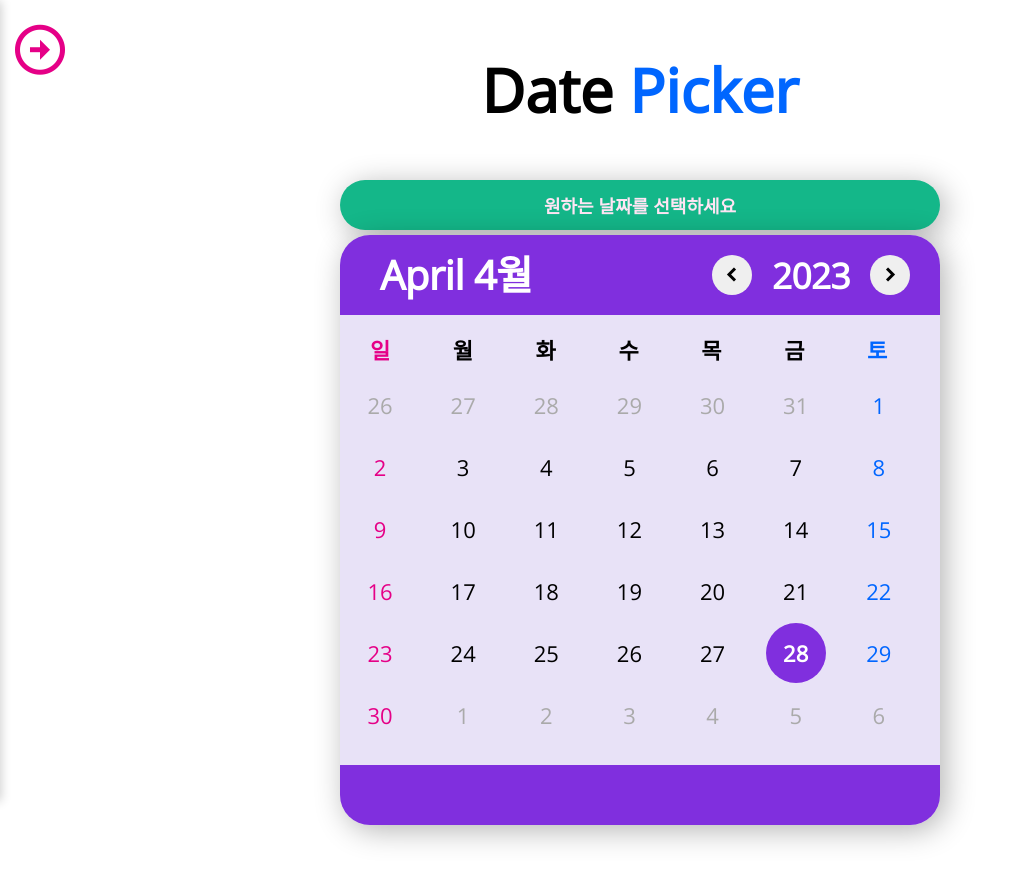
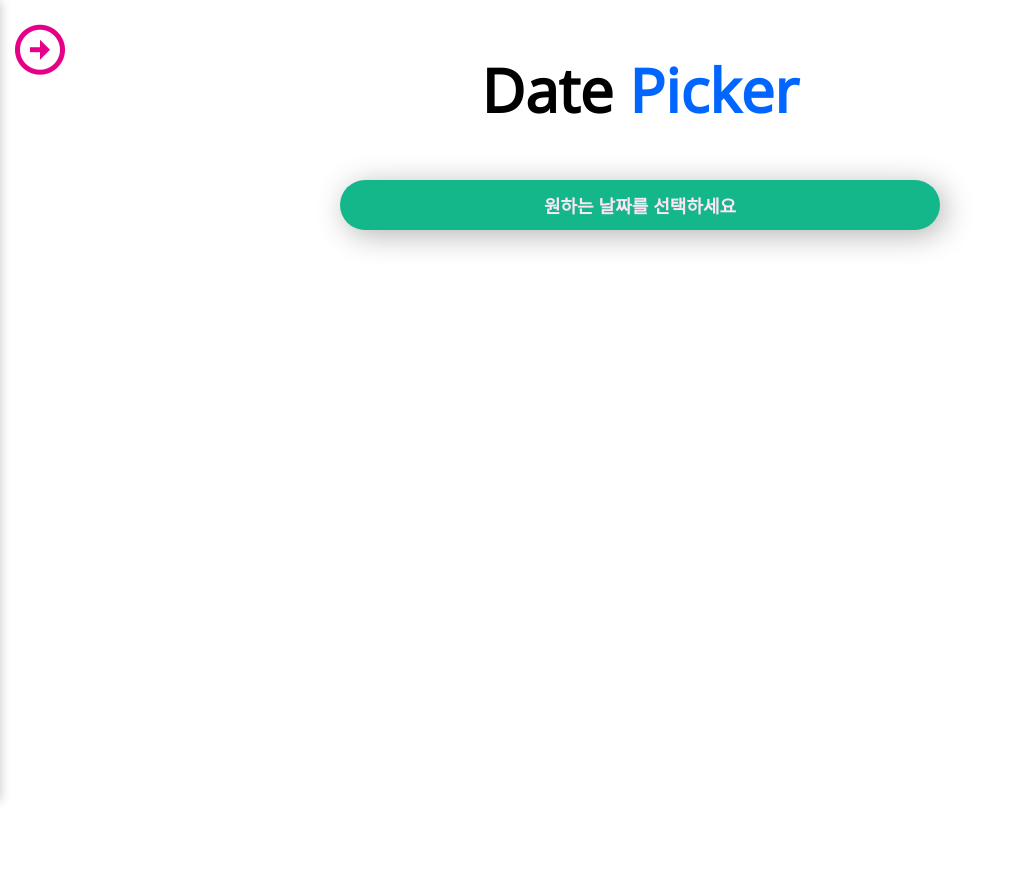
Before and after one commit to heysunny612/portfolio_js, a website: page pages/datePicker.html in a window 1280 px wide. Shown: the whole page, without its empty margins (0-1022 px from the left). After the commit the page ends 800 px from the top, so only its background shows below. Drawn offline with nearby package versions, Linux system fonts and the light colour scheme.

Commit message:
달력 hide 클래스 추가

```diff
--- a/pages/datePicker.html
+++ b/pages/datePicker.html
@@ -52,7 +52,7 @@
           <div class="calendar-picker">
             <button id="btn-calendar"> 원하는 날짜를 선택하세요</button>
           </div>
-          <div class="calendar">
+          <div class="calendar hide">
             <div class="calendar-header">
               <span class="month-picker" id="month-picker"></span>
               <div class="year-picker">
```
